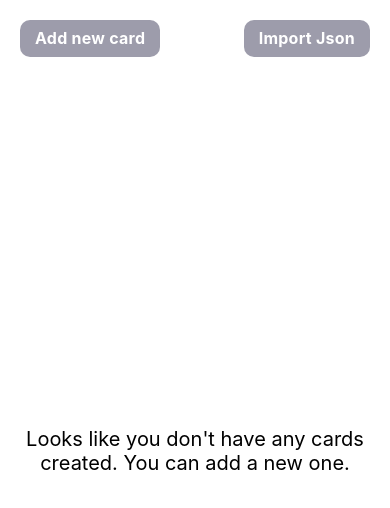
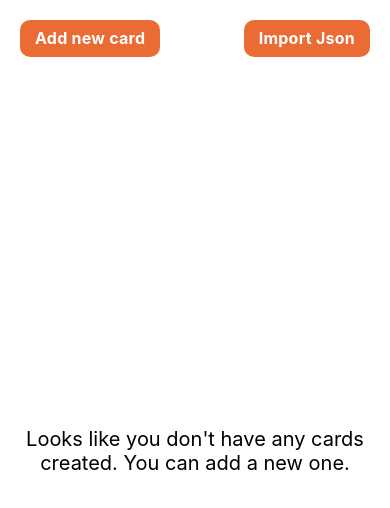
Before and after one commit to LeonAvancini/flash-card-lang, a React Native app: screen / in a window 390 px wide. Shown: the top 508 px of the page. Built offline with nearby package versions, Linux system fonts and the light colour scheme.

Commit message:
fix(Issue-1): delete elevation, change default color

```diff
--- a/components/ButtonLang.tsx
+++ b/components/ButtonLang.tsx
@@ -30,8 +30,7 @@ const styles = StyleSheet.create({
     paddingVertical: 8,
     paddingHorizontal: 15,
     borderRadius: 10,
-    elevation: 3,
-    backgroundColor: "#9D9CAB",
+    backgroundColor: '#eb6b34',
   },
   text: {
     fontSize: 16,
```
